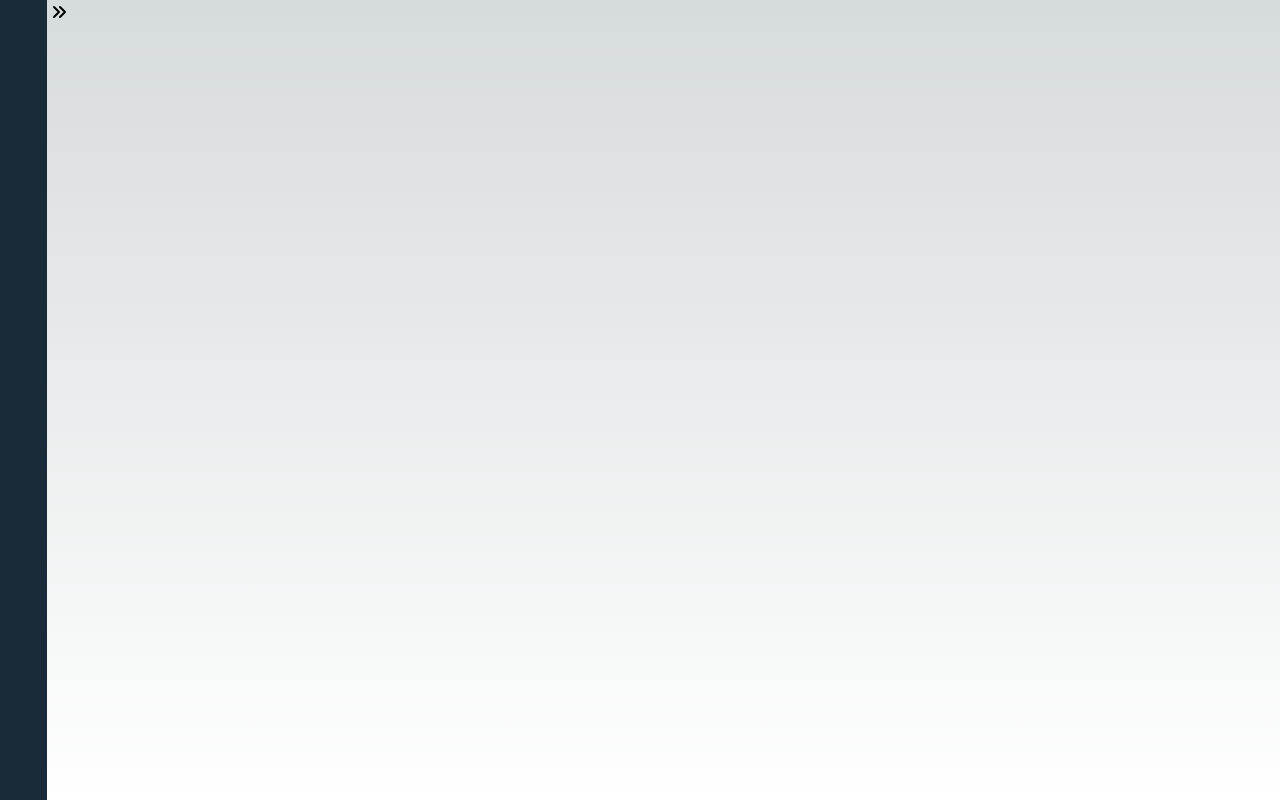
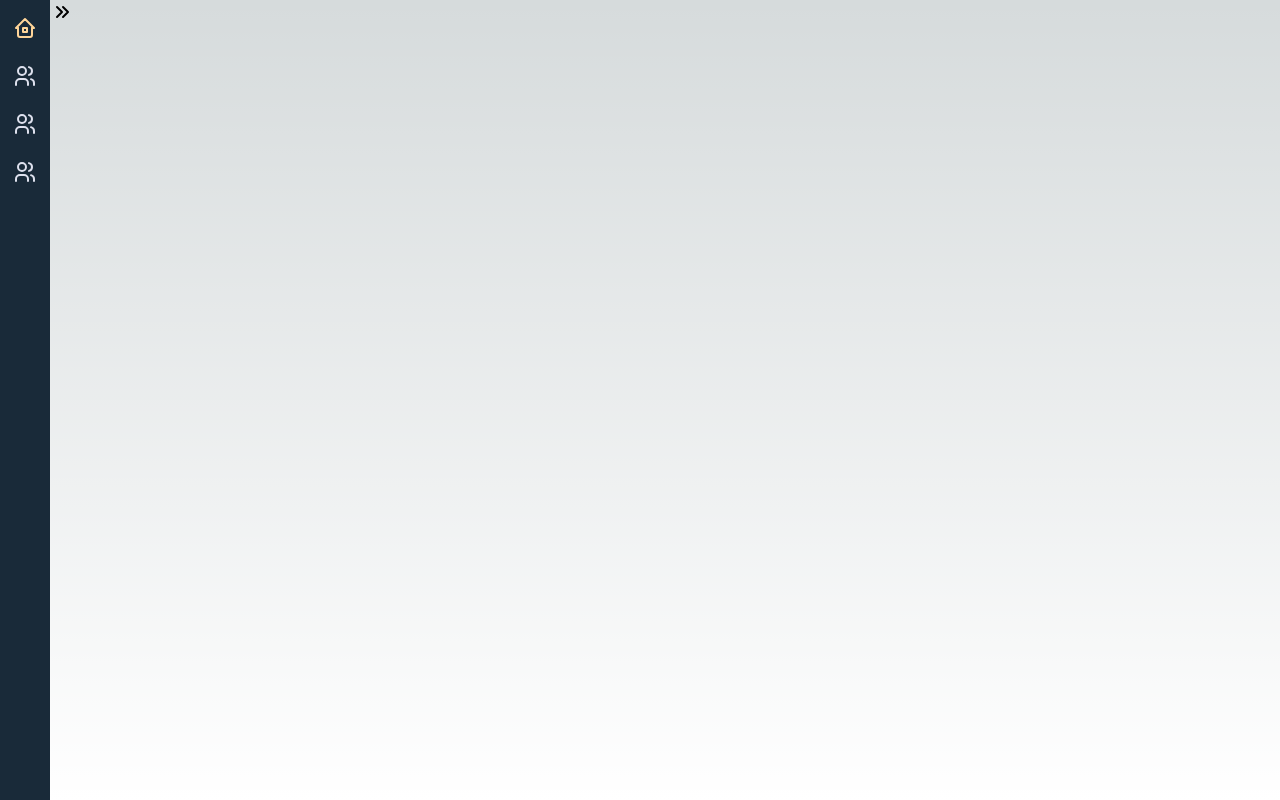
Before and after one commit to Design-and-Partnership-Lab/design-template, a Next.js app: page / in a window 1280 px wide. Built offline with nearby package versions, Linux system fonts and the light colour scheme.

Commit message:
converted some things to react

```diff
--- a/package.json
+++ b/package.json
@@ -16,7 +16,8 @@
     "eslint-config-next": "13.2.3",
     "next": "13.2.3",
     "react": "18.2.0",
-    "react-dom": "18.2.0"
+    "react-dom": "18.2.0",
+    "run": "^1.4.0"
   },
   "devDependencies": {
     "autoprefixer": "^10.4.13",
--- a/src/pages/index.js
+++ b/src/pages/index.js
@@ -10,9 +10,136 @@ const inter = Inter({ subsets: ["latin"] });
 //This is the component for the entire page.
 export default function Home({ isLoading, children, setLoading }) {
   const [isCollapsed, setIsCollapsed] = useState(false);
+  const [collabWorkspaces, setCollabWorkspaces] = useState([{name:"workspace1"}, {name:"workspace2"}, {name:"workspace3"}]);
   return (
     <div className="flex w-[100vw] h-[100vh] bg-gray">
-      <div className="flex justify-center w-[50px] h-[100vh] bg-edsightnavy-300"></div>
+      <div className="flex justify-center w-[50px] h-[100vh] bg-edsightnavy-300">
+      <div className="flex flex-col h-[25em] justify-between p-4">
+
+      <ul>
+        <button className="pb-6">
+            <svg
+              xmlns="http://www.w3.org/2000/svg"
+              class="icon icon-tabler icon-tabler-home-2 stroke-edsightyellow-400 hover:stroke-edsightyellow-400"
+              width="24"
+              height="24"
+              viewBox="0 0 24 24"
+              stroke-width="2"
+              fill="none"
+              stroke-linecap="round"
+              stroke-linejoin="round"
+            >
+              <path stroke="none" d="M0 0h24v24H0z" fill="none"></path>
+              <path d="M5 12l-2 0l9 -9l9 9l-2 0"></path>
+              <path d="M5 12v7a2 2 0 0 0 2 2h10a2 2 0 0 0 2 -2v-7"></path>
+              <path d="M10 12h4v4h-4z"></path>
+            </svg>
+          </button>
+        {collabWorkspaces.map((item, index) => {
+          return (
+
+          <button key={index} className="pb-6">
+            <svg
+              xmlns="http://www.w3.org/2000/svg"
+              class="icon icon-tabler icon-tabler-users stroke-edsightlightgray-100 hover:stroke-edsightyellow-400"
+              width="24"
+              height="24"
+              viewBox="0 0 24 24"
+              stroke-width="2"
+              fill="none"
+              stroke-linecap="round"
+              stroke-linejoin="round"
+            >
+              <path stroke="none" d="M0 0h24v24H0z" fill="none"></path>
+              <path d="M9 7m-4 0a4 4 0 1 0 8 0a4 4 0 1 0 -8 0"></path>
+              <path d="M3 21v-2a4 4 0 0 1 4 -4h4a4 4 0 0 1 4 4v2"></path>
+              <path d="M16 3.13a4 4 0 0 1 0 7.75"></path>
+              <path d="M21 21v-2a4 4 0 0 0 -3 -3.85"></path>
+            </svg>
+          </button>
+          );
+        })}
+      </ul>
+
+
+{/*
+          <button>
+            <svg
+              xmlns="http://www.w3.org/2000/svg"
+              className="icon icon-tabler icon-tabler-users stroke-edsightlightgray-100 hover:stroke-edsightyellow-400"
+              width="24"
+              height="24"
+              viewBox="0 0 24 24"
+              stroke-width="2"
+              fill="none"
+              stroke-linecap="round"
+              stroke-linejoin="round"
+            >
+              <path stroke="none" d="M0 0h24v24H0z" fill="none"></path>
+              <path d="M9 7m-4 0a4 4 0 1 0 8 0a4 4 0 1 0 -8 0"></path>
+              <path d="M3 21v-2a4 4 0 0 1 4 -4h4a4 4 0 0 1 4 4v2"></path>
+              <path d="M16 3.13a4 4 0 0 1 0 7.75"></path>
+              <path d="M21 21v-2a4 4 0 0 0 -3 -3.85"></path>
+            </svg>
+          </button>
+          <button>
+            <svg
+              xmlns="http://www.w3.org/2000/svg"
+              className="icon icon-tabler icon-tabler-users stroke-edsightlightgray-100 hover:stroke-edsightyellow-400"
+              width="24"
+              height="24"
+              viewBox="0 0 24 24"
+              stroke-width="2"
+              fill="none"
+              stroke-linecap="round"
+              stroke-linejoin="round"
+            >
+              <path stroke="none" d="M0 0h24v24H0z" fill="none"></path>
+              <path d="M9 7m-4 0a4 4 0 1 0 8 0a4 4 0 1 0 -8 0"></path>
+              <path d="M3 21v-2a4 4 0 0 1 4 -4h4a4 4 0 0 1 4 4v2"></path>
+              <path d="M16 3.13a4 4 0 0 1 0 7.75"></path>
+              <path d="M21 21v-2a4 4 0 0 0 -3 -3.85"></path>
+            </svg>
+          </button>
+          <button>
+            <svg
+              xmlns="http://www.w3.org/2000/svg"
+              className="icon icon-tabler icon-tabler-users stroke-edsightlightgray-100 hover:stroke-edsightyellow-400"
+              width="24"
+              height="24"
+              viewBox="0 0 24 24"
+              stroke-width="2"
+              fill="none"
+              stroke-linecap="round"
+              stroke-linejoin="round"
+            >
+              <path stroke="none" d="M0 0h24v24H0z" fill="none"></path>
+              <path d="M9 7m-4 0a4 4 0 1 0 8 0a4 4 0 1 0 -8 0"></path>
+              <path d="M3 21v-2a4 4 0 0 1 4 -4h4a4 4 0 0 1 4 4v2"></path>
+              <path d="M16 3.13a4 4 0 0 1 0 7.75"></path>
+              <path d="M21 21v-2a4 4 0 0 0 -3 -3.85"></path>
+            </svg>
+          </button>
+          <button>
+            <svg
+              xmlns="http://www.w3.org/2000/svg"
+              className="icon icon-tabler icon-tabler-circle-plus stroke-edsightlightgray-100 hover:stroke-edsightyellow-400"
+              width="24"
+              height="24"
+              viewBox="0 0 24 24"
+              stroke-width="2"
+              fill="none"
+              stroke-linecap="round"
+              stroke-linejoin="round"
+            >
+              <path stroke="none" d="M0 0h24v24H0z" fill="none"></path>
+              <path d="M12 12m-9 0a9 9 0 1 0 18 0a9 9 0 1 0 -18 0"></path>
+              <path d="M9 12l6 0"></path>
+              <path d="M12 9l0 6"></path>
+            </svg>
+          </button> */}
+        </div>
+      </div>
       <div
         className={classNames(
           { "w-[10em] min-w-[195px]": isCollapsed },
```
Also changed, not shown: 1 other file (tests, documents, lock files or other folders).
